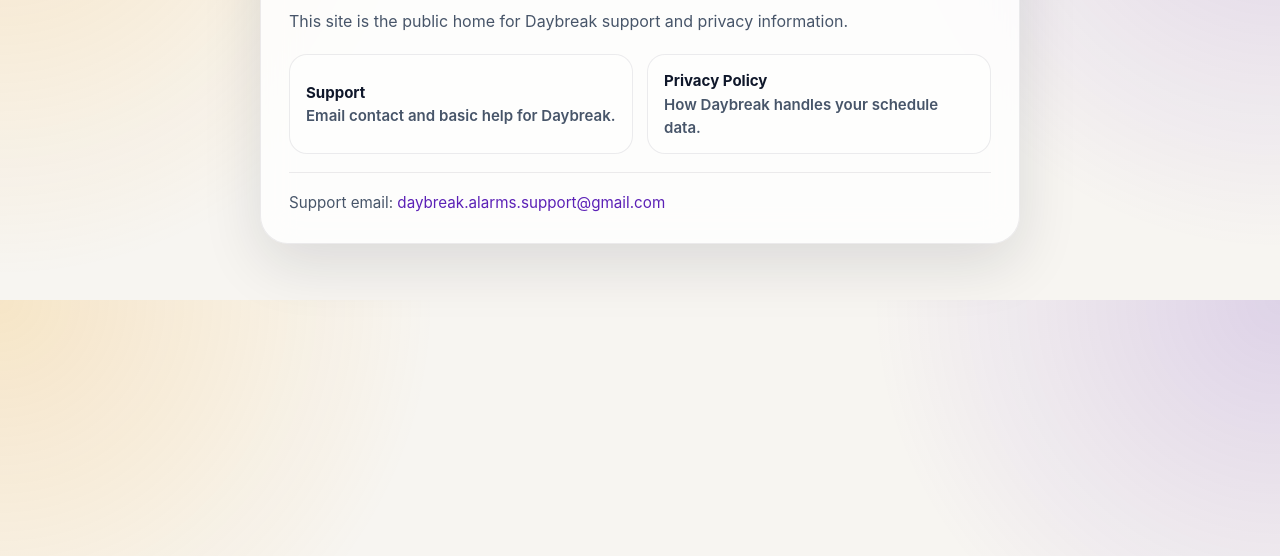
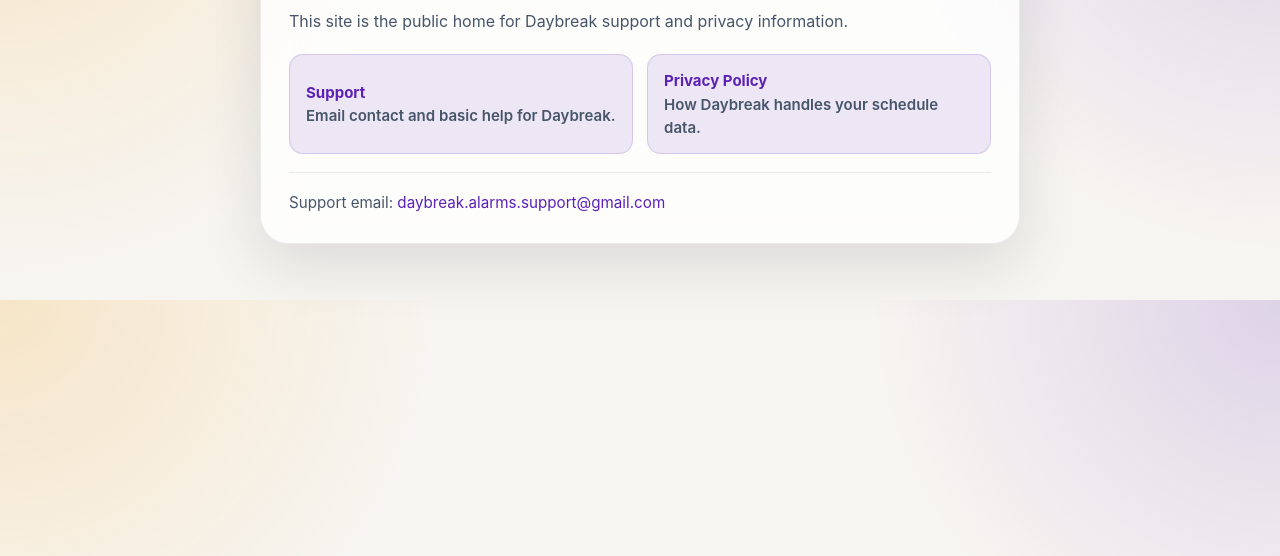
Before and after one commit to la97-acm/la97-acm.github.io, a plain HTML site: page index.html in a window 1280 px wide. Shown: the part 158-714 px from the top of the page. Drawn offline with Linux system fonts and the light colour scheme.

Commit message:
Match Pages surfaces to Daybreak UI

```diff
--- a/styles.css
+++ b/styles.css
@@ -7,6 +7,8 @@
   --secondary: #475569;
   --primary: #5b21b6;
   --accent: #f59e0b;
+  --pill-fill: rgba(91, 33, 182, 0.10);
+  --pill-border: rgba(91, 33, 182, 0.16);
   --shadow: 0 20px 60px rgba(15, 23, 42, 0.12);
 }
 
@@ -19,6 +21,8 @@
     --secondary: #cbd5e1;
     --primary: #7c3aed;
     --accent: #fbbf24;
+    --pill-fill: rgba(124, 58, 237, 0.18);
+    --pill-border: rgba(124, 58, 237, 0.24);
     --shadow: 0 20px 60px rgba(0, 0, 0, 0.35);
   }
 }
@@ -168,15 +172,15 @@
 
 .pill-link {
   justify-content: flex-start;
-  background: rgba(255, 255, 255, 0.4);
-  border: 1px solid var(--surface-border);
+  background: var(--pill-fill);
+  border: 1px solid var(--pill-border);
   padding: 14px 16px;
-  border-radius: 18px;
+  border-radius: 14px;
 }
 
 .pill-link strong {
   display: block;
-  color: var(--text);
+  color: var(--primary);
 }
 
 .pill-link span {
```
